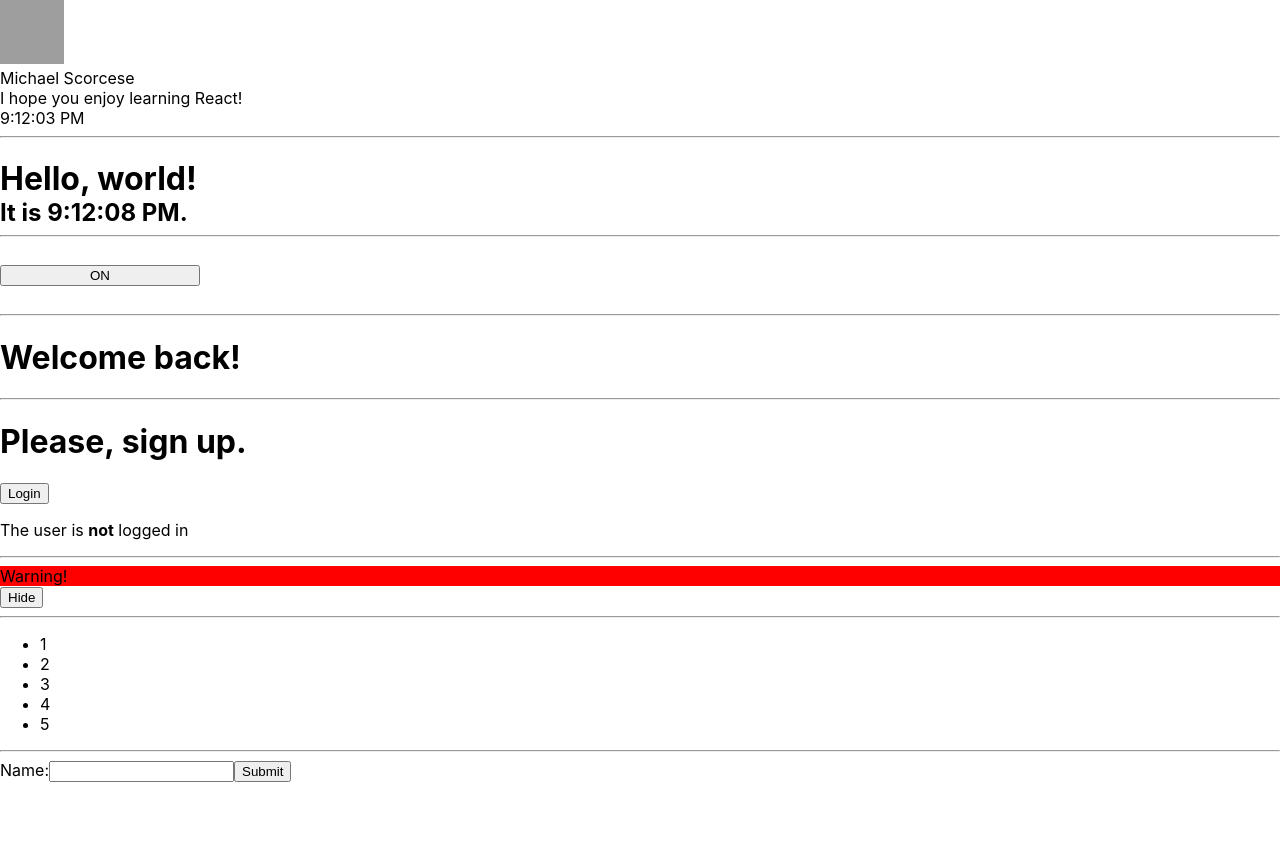
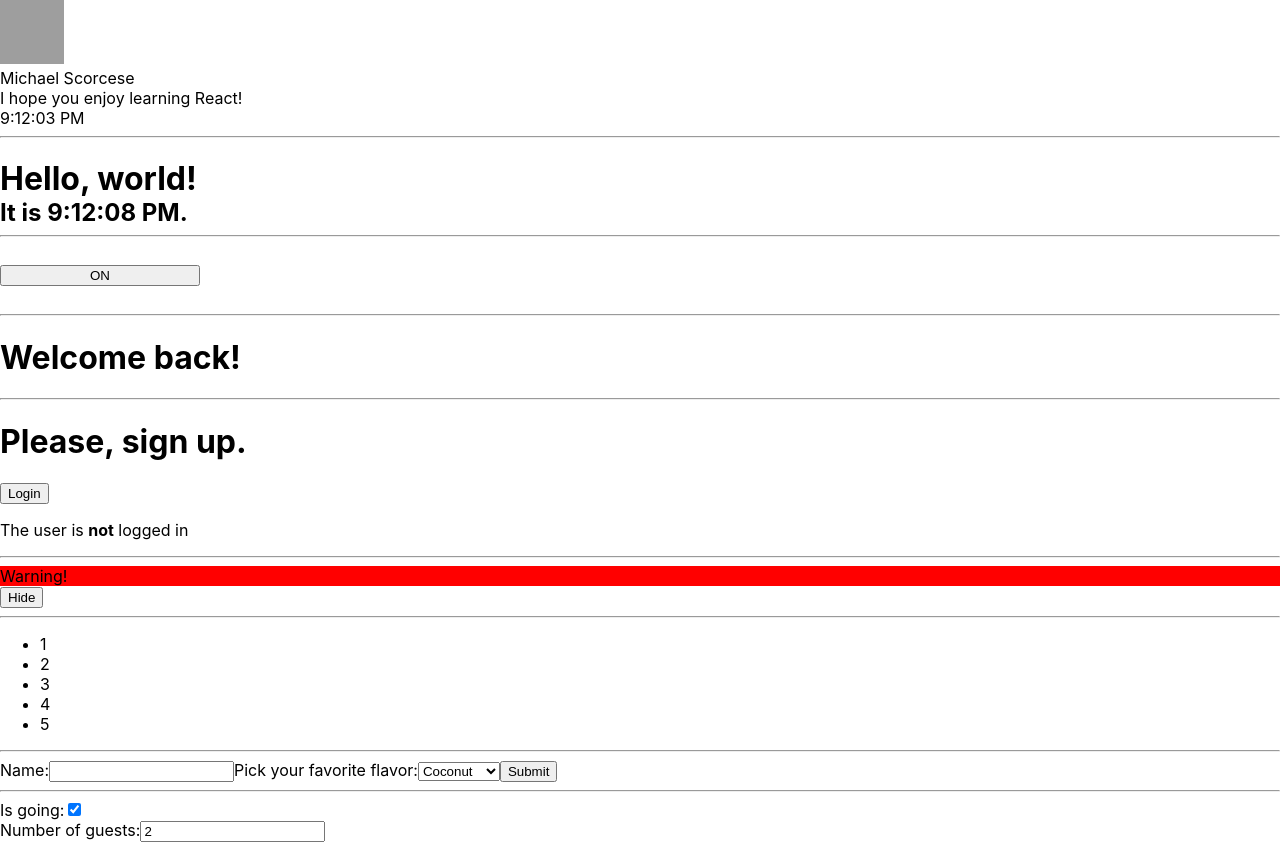
Before and after one commit to amaltapalov/react-docs, a React (Create React App) app: page / in a window 1280 px wide. Before the commit the page ends 800 px from the top, so only its background shows below. Built offline with nearby package versions, Linux system fonts and the light colour scheme; grey boxes are pictures that could not be loaded.

Commit message:
Reservation component is adedd - unit 9

```diff
--- a/src/App.js
+++ b/src/App.js
@@ -7,6 +7,7 @@ import LoginControl from "./Components/LoginControl";
 import Page from "./Components/Warning";
 import NumberList from "./Components/NumberList";
 import NameForm from "./Components/NameForm";
+import Reservation from "./Components/Reservation";
 
 // constant for NumberList component
 const numbers = [1, 2, 3, 4, 5];
@@ -29,6 +30,8 @@ function App() {
 			<NumberList numbers={numbers} />
 			<hr />
 			<NameForm />
+			<hr />
+			<Reservation />
 		</div>
 	);
 }
--- a/src/Components/NameForm.js
+++ b/src/Components/NameForm.js
@@ -4,34 +4,63 @@ class NameForm extends React.Component {
 	constructor(props) {
 		super(props);
 		this.state = {
-			value: ""
+			name: "",
+			flavor: "coconut"
 		};
 	}
 
-	handleChange = e => {
+	handleChangeName = e => {
 		this.setState({
-			value: e.target.value
+			name: e.target.value
 		});
 	};
 
+	handleChangeFlavor = e => {
+		this.setState({
+			flavor: e.target.value
+		});
+	};
+
+	// Not used so far - it has been changed to handleSubmitFlavor action in <form> tag
 	handleSubmit = e => {
 		e.preventDefault();
-		alert("A name was submitted: " + this.state.value);
+		alert("A name was submitted: " + this.state.name);
 		this.setState({
-			value: ""
+			name: ""
+		});
+	};
+
+	handleSubmitFlavor = e => {
+		e.preventDefault();
+		alert("Your choosen flavor is: " + this.state.flavor);
+		this.setState({
+			flavor: ""
 		});
 	};
 
 	render() {
 		return (
-			<form onSubmit={this.handleSubmit}>
+			<form onSubmit={this.handleSubmitFlavor}>
 				<label>
 					Name:
 					<input
 						type="text"
-						value={this.state.value}
-						onChange={this.handleChange}
+						value={this.state.name}
+						onChange={this.handleChangeName}
 					/>
+				</label>
+
+				<label>
+					Pick your favorite flavor:
+					<select
+						value={this.state.flavor}
+						onChange={this.handleChangeFlavor}
+					>
+						<option value="grapefruit">Grapefruit</option>
+						<option value="lime">Lime</option>
+						<option value="coconut">Coconut</option>
+						<option value="mango">Mango</option>
+					</select>
 				</label>
 				<input type="submit" value="Submit" />
 			</form>
--- /dev/null
+++ b/src/Components/Reservation.js
@@ -0,0 +1,53 @@
+import React from "react";
+
+class Reservation extends React.Component {
+	constructor(props) {
+		super(props);
+		this.state = {
+			isGoing: true,
+			numberOfGuests: 2
+		};
+		this.handleInputChange = this.handleInputChange.bind(this);
+	}
+
+	handleInputChange(event) {
+		const value =
+			event.target.type === "checkbox"
+				? event.target.checked
+				: event.target.value;
+		const name = event.target.name;
+
+		this.setState({
+			// value is a value of states in this.state
+			[name]: value
+		});
+	}
+
+	render() {
+		return (
+			<form>
+				<label>
+					Is going:
+					<input
+						name="isGoing"
+						type="checkbox"
+						checked={this.state.isGoing}
+						onChange={this.handleInputChange}
+					/>
+				</label>
+				<br />
+				<label>
+					Number of guests:
+					<input
+						name="numberOfGuests"
+						type="number"
+						value={this.state.numberOfGuests}
+						onChange={this.handleInputChange}
+					/>
+				</label>
+			</form>
+		);
+	}
+}
+
+export default Reservation;
```
